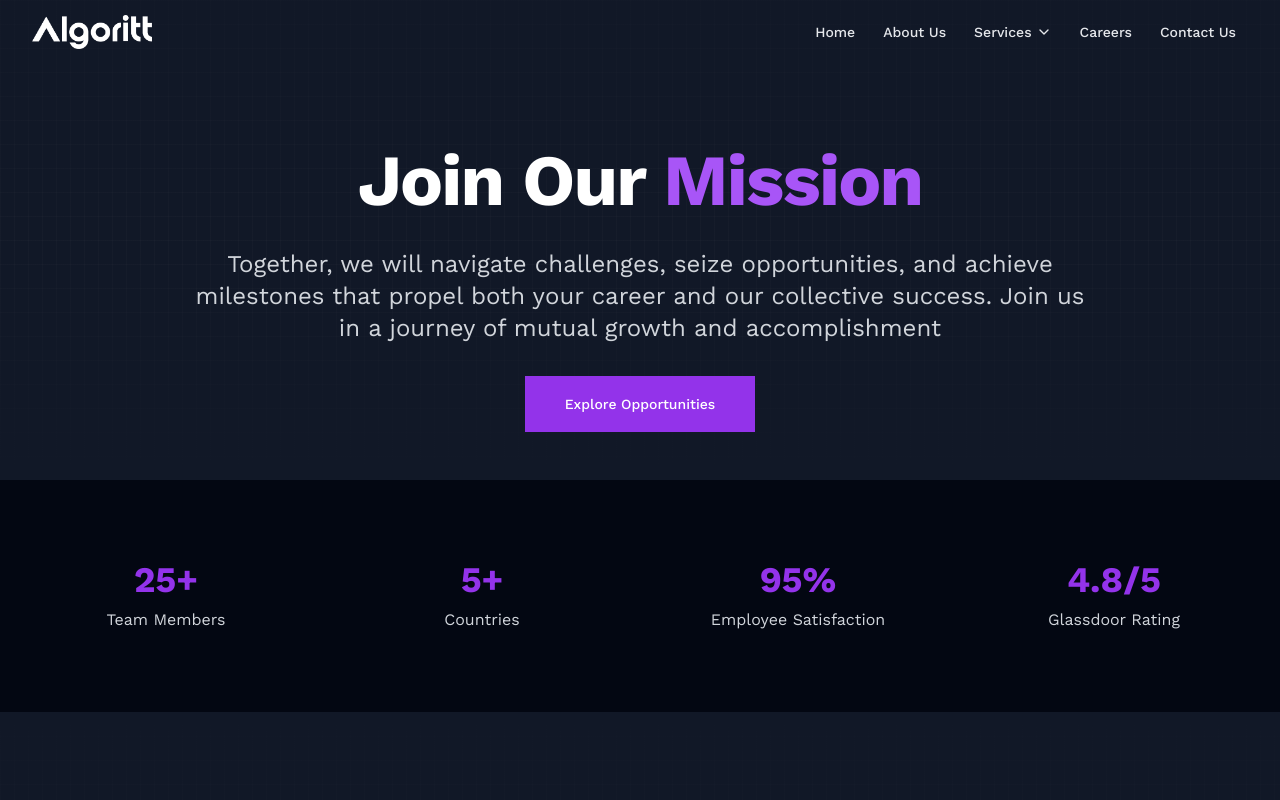
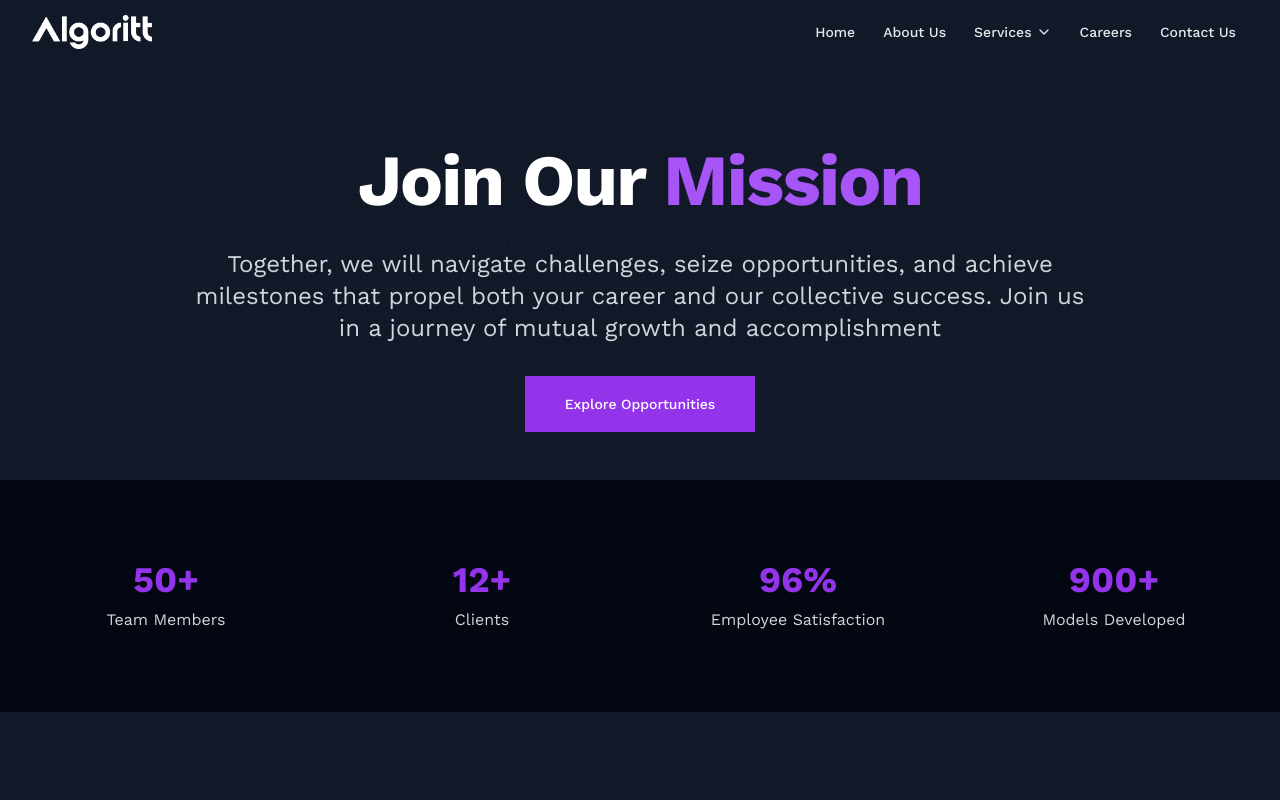
Before and after one commit to algoritt/algoritt-website, a Next.js app: page /careers in a window 1280 px wide. Shown: the top 800 px of the page. Built offline with nearby package versions, Linux system fonts and the light colour scheme.

Commit message:
update(stats): standardize numerical values across website

```diff
--- a/app/careers/page.tsx
+++ b/app/careers/page.tsx
@@ -8,10 +8,10 @@ import { careerSections, openPositions } from '@/constants/careers'
 import CareerSection from '@/components/ui/careers/CareerSection'
 
 const companyStats = [
-  { value: '25+', label: 'Team Members' },
-  { value: '5+', label: 'Countries' },
-  { value: '95%', label: 'Employee Satisfaction' },
-  { value: '4.8/5', label: 'Glassdoor Rating' },
+  { value: '50+', label: 'Team Members' },
+  { value: '12+', label: 'Clients' },
+  { value: '96%', label: 'Employee Satisfaction' },
+  { value: '900+', label: 'Models Developed' },
 ]
 
 // Group positions by department
--- a/src/constants/usps.ts
+++ b/src/constants/usps.ts
@@ -16,7 +16,7 @@ export const usps: USP[] = [
     description: 'Leveraging advanced analytics and cutting-edge technologies, we provide actionable insights that empower informed decision-making and drive sustainable growth.',
     icon: '/assets/icons/analytics.svg',
     stats: {
-      value: '1000+',
+      value: '220+',
       label: 'Analytics Models'
     }
   },
@@ -46,7 +46,7 @@ export const usps: USP[] = [
     description: 'We build strategic partnerships with our clients, working closely with your team to ensure alignment, accountability, and high performance.',
     icon: '/assets/icons/innovation.svg',
     stats: {
-      value: '95%',
+      value: '98%',
       label: 'Client Retention'
     }
   },
@@ -56,7 +56,7 @@ export const usps: USP[] = [
     description: 'Our focus is on delivering lasting value through innovation, resilience, and optimization, helping you navigate market complexities and achieve long-term success.',
     icon: '/assets/icons/quality.svg',
     stats: {
-      value: '500+',
+      value: '90+',
       label: 'Projects Delivered'
     }
   }
```
